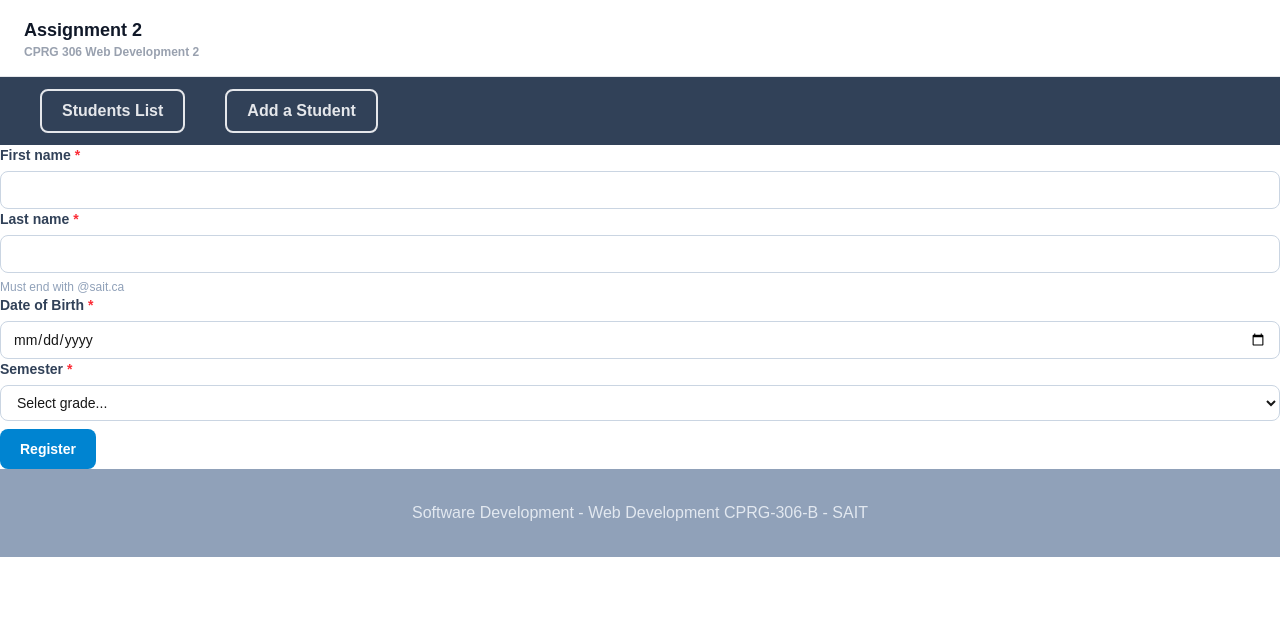
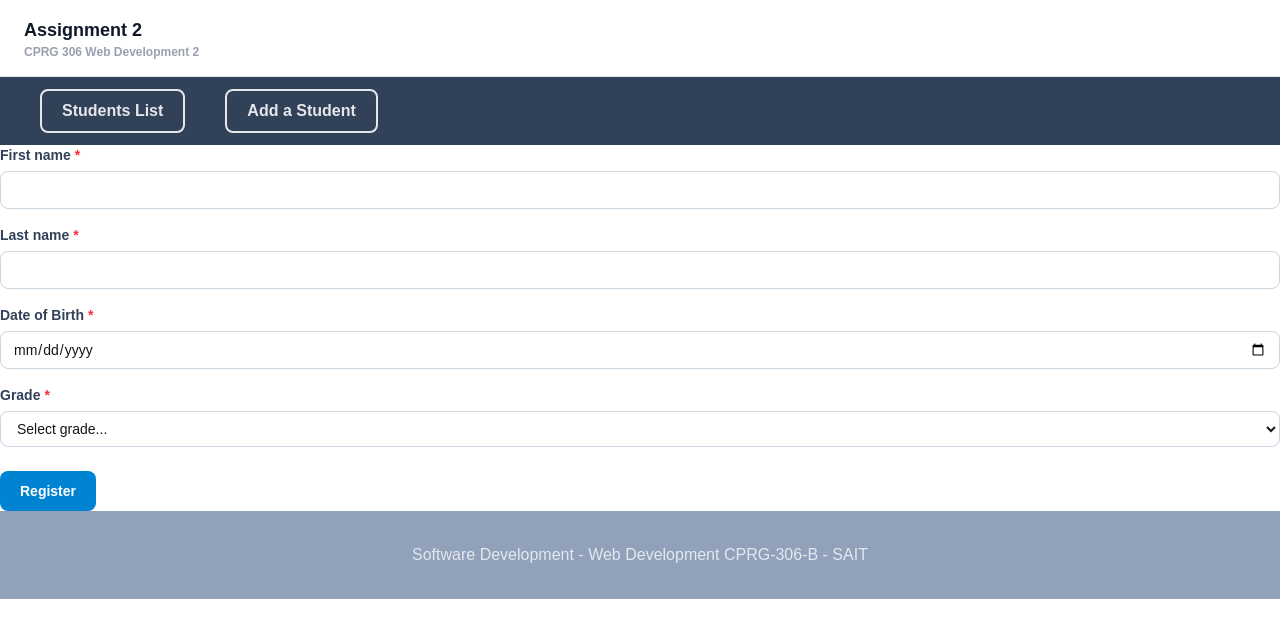
Before and after one commit to mebestaca/webdev2assignment2, a Next.js app: page /register in a window 1280 px wide. Shown: the top 638 px of the page. Built offline with nearby package versions, Linux system fonts and the light colour scheme.

Commit message:
updated registration

```diff
--- a/app/components/RegistrationForm.tsx
+++ b/app/components/RegistrationForm.tsx
@@ -1,41 +1,44 @@
 "use client"
+
+import React from 'react';
 import FormField from '../components/FormField'
 import { UseFormReturn } from 'react-hook-form';
 import { RegistrationData } from '../lib/schema';
-import {useForm} from 'react-hook-form'
-import { zodResolver } from '@hookform/resolvers/zod'
+
 
 type RegistrationProps = {
   form: UseFormReturn<RegistrationData>;
+  onSubmit: (data: RegistrationData) => void;
 };
 
-const RegistrationForm = ({form} : RegistrationProps) => {
+const RegistrationForm = ({form, onSubmit} : RegistrationProps) => {
   const {register,
          handleSubmit,
-         trigger,
          formState:{
             errors,
-            isSubmitting,
-            isSubmitSuccessful}} = form;
+            isSubmitting}} = form;
 
   const inputClassStyle = 'w-full rounded-lg border border-slate-300 px-3 py-2 text-sm text-slate-900' +
-  'focus:outline-none focus:ring-2 focus:ring-sky-500 focus:border-transparent'
+  'focus:outline-none focus:ring-2 focus:ring-sky-500 focus:border-transparent';
+
   return (
 
     <main>
-      <form>
+      <form onSubmit={handleSubmit(onSubmit)} className="space-y-4">
 
-        <>
           <FormField label="First name" error={errors.firstName?.message} required>
             <input className={inputClassStyle} {...register("firstName")}/>
           </FormField>
-          <FormField label="Last name" error={errors.lasttName?.message} required hint='Must end with @sait.ca'>
-            <input className={inputClassStyle} {...register("lasttName")}/>
+
+          <FormField label="Last name" error={errors.lastName?.message} required>
+            <input className={inputClassStyle} {...register("lastName")}/>
           </FormField>
+
           <FormField label="Date of Birth" error={errors.dateOfBirth?.message} required>
             <input type='date' className={inputClassStyle} {...register("dateOfBirth")} />
           </FormField>
-          <FormField label='Semester' error={errors.grade?.message} required>
+
+          <FormField label='Grade' error={errors.grade?.message} required>
           <select className={inputClassStyle} {...register("grade")}>
             <option value="">Select grade...</option>
             <option value="A+">A+</option>
@@ -53,13 +56,17 @@ const RegistrationForm = ({form} : RegistrationProps) => {
           </select>
 
         </FormField>
-          <button className='mt-2 rounded-lg bg-sky-600 px-5 py-2.5 text-sm font-semibold text-white hover:bg-sky-700'
-            onClick={ ()=>{}}
-          >Register</button>
-        </>
+          <button
+            type="submit"
+            disabled={isSubmitting}
+            className='mt-2 rounded-lg bg-sky-600 px-5 py-2.5 text-sm font-semibold text-white hover:bg-sky-700 disabled:opacity-50'
+          >
+            {isSubmitting ? "Registering..." : "Register"}
+          </button>
+
       </form>
     </main>
-  )
-}
+  );
+};
 
 export default RegistrationForm
--- a/app/lib/schema.tsx
+++ b/app/lib/schema.tsx
@@ -6,7 +6,7 @@ export const registrationSchema = z.object({
     .min(2, "Please enter minimum 2 characters")
     .max(50, "Name is too long"),
 
-  lasttName: z
+  lastName: z
     .string()
     .min(2, "Please enter minimum 2 characters")
     .max(50, "Name is too long"),
--- a/app/page.tsx
+++ b/app/page.tsx
@@ -5,12 +5,19 @@ import NavBar from "./components/NavBar";
 import RegistrationForm from "./components/RegistrationForm";
 import Footer from "./components/Footer";
 import { students as initialStudents } from "@/lib/data";
+import { RegistrationData } from "./lib/schema";
 
 export default function Home() {
   const [students, setStudents] = useState(initialStudents);
 
-  const addStudent = (newStudent: any) => {
-    setStudents([...students, newStudent]);
+  const addStudent = (newStudent: RegistrationData) => {
+    setStudents([
+      ...students,
+      {
+        ...newStudent,
+        id: crypto.randomUUID(),
+      },
+    ]);
   };
 
   return (
--- a/app/register/page.tsx
+++ b/app/register/page.tsx
@@ -11,16 +11,21 @@ const RegistrationPage = () => {
         resolver:zodResolver(registrationSchema),
         defaultValues:{
           firstName: "",
-          lasttName:"",
+          lastName:"",
           dateOfBirth:"",
           grade:"",
         }
-    })
+    });
+
+  const onSubmit = (data: RegistrationData) => {
+    console.log("Registered student:", data);
+  };
+
   return (
     <div>
-      <RegistrationForm form={form}/>
+      <RegistrationForm form={form} onSubmit={onSubmit}/>
     </div>
   )
-}
+};
 
-export default RegistrationPage
+export default RegistrationPage;
```
